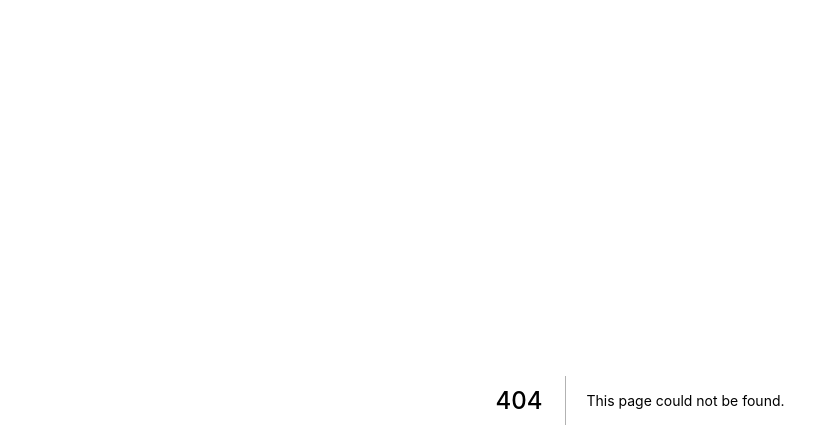
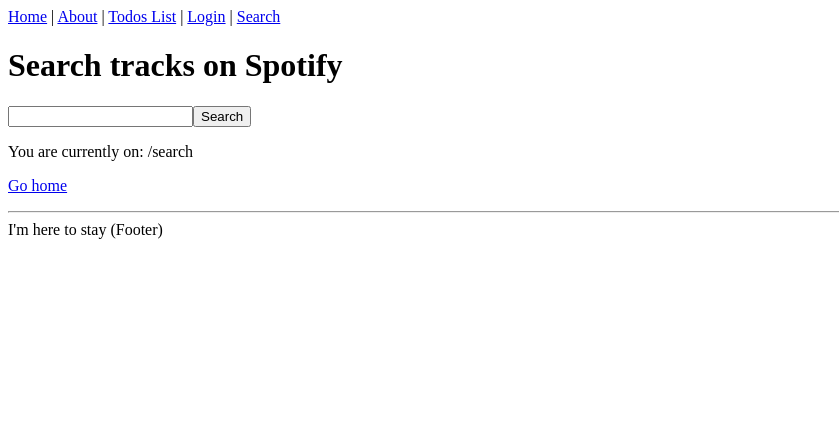
Before and after one commit to krawumms/krawumms, a Next.js app in the folder frontend/: page /search in a window 1280 px wide. Before the commit this address had no page. Shown: the top 448 px of the page, without its empty margins (0-839 px from the left). Built offline with nearby package versions, Linux system fonts and the light colour scheme.

Commit message:
add search page on frontend

```diff
--- a/frontend/src/components/Layout.tsx
+++ b/frontend/src/components/Layout.tsx
@@ -29,6 +29,10 @@
         |{' '}
         <Link href="/login">
           <a>Login</a>
+        </Link>{' '}
+        |{' '}
+        <Link href="/search">
+          <a>Search</a>
         </Link>
       </nav>
     </header>
--- /dev/null
+++ b/frontend/src/pages/search.tsx
@@ -0,0 +1,79 @@
+import * as React from 'react';
+import Link from 'next/link';
+import { NextPage } from 'next';
+
+import Layout from '../components/Layout';
+import fetcher from '../util/fetcher';
+import { Track } from '../interfaces';
+
+type Props = {
+  pathname: string;
+};
+
+const SearchPage: NextPage<Props> = ({ pathname }) => {
+  const [query, setQuery] = React.useState<string>('');
+  const [tracks, setTracks] = React.useState<Track[]>([]);
+
+  function handleQueryChange(e: any) {
+    setQuery(e.target.value);
+  }
+
+  async function search(e: any) {
+    e.preventDefault();
+    if (query === '') {
+      return;
+    }
+
+    const data = await fetcher(`http://localhost:6011/search?query=${query}&limit=20&offset=0`);
+    const results: Track[] = [];
+    if (data !== []) {
+      data.forEach((item: any) => {
+        const track: Track = { id: '', name: '', artists: [], imgUrl: '' };
+        track.id = item.id;
+        track.name = item.name;
+        // there are three different sizes available in item.album.images
+        track.imgUrl = item.album.images[2].url;
+        item.artists.forEach((artist: any) => {
+          track.artists.push(artist.name);
+        });
+        results.push(track);
+      });
+      setTracks(results);
+    }
+  }
+
+  return (
+    <Layout title="Search | Krawumms">
+      <h1>Search tracks on Spotify</h1>
+
+      <form onSubmit={search}>
+        <input type="text" value={query} onChange={handleQueryChange} />
+        <input type="submit" value="Search" />
+      </form>
+
+      <ul>
+        {tracks.map((track: Track) => (
+          <li key={track.id}>
+            <p>ID: {track.id}</p>
+            <p>Name: {track.name}</p>
+            <p>Artist(s): {track.artists.join(', ')}</p>
+            <img src={track.imgUrl} alt="album" />
+          </li>
+        ))}
+      </ul>
+
+      <p>You are currently on: {pathname}</p>
+      <p>
+        <Link href="/">
+          <a>Go home</a>
+        </Link>
+      </p>
+    </Layout>
+  );
+};
+
+SearchPage.getInitialProps = async ({ pathname }) => {
+  return { pathname };
+};
+
+export default SearchPage;
```
